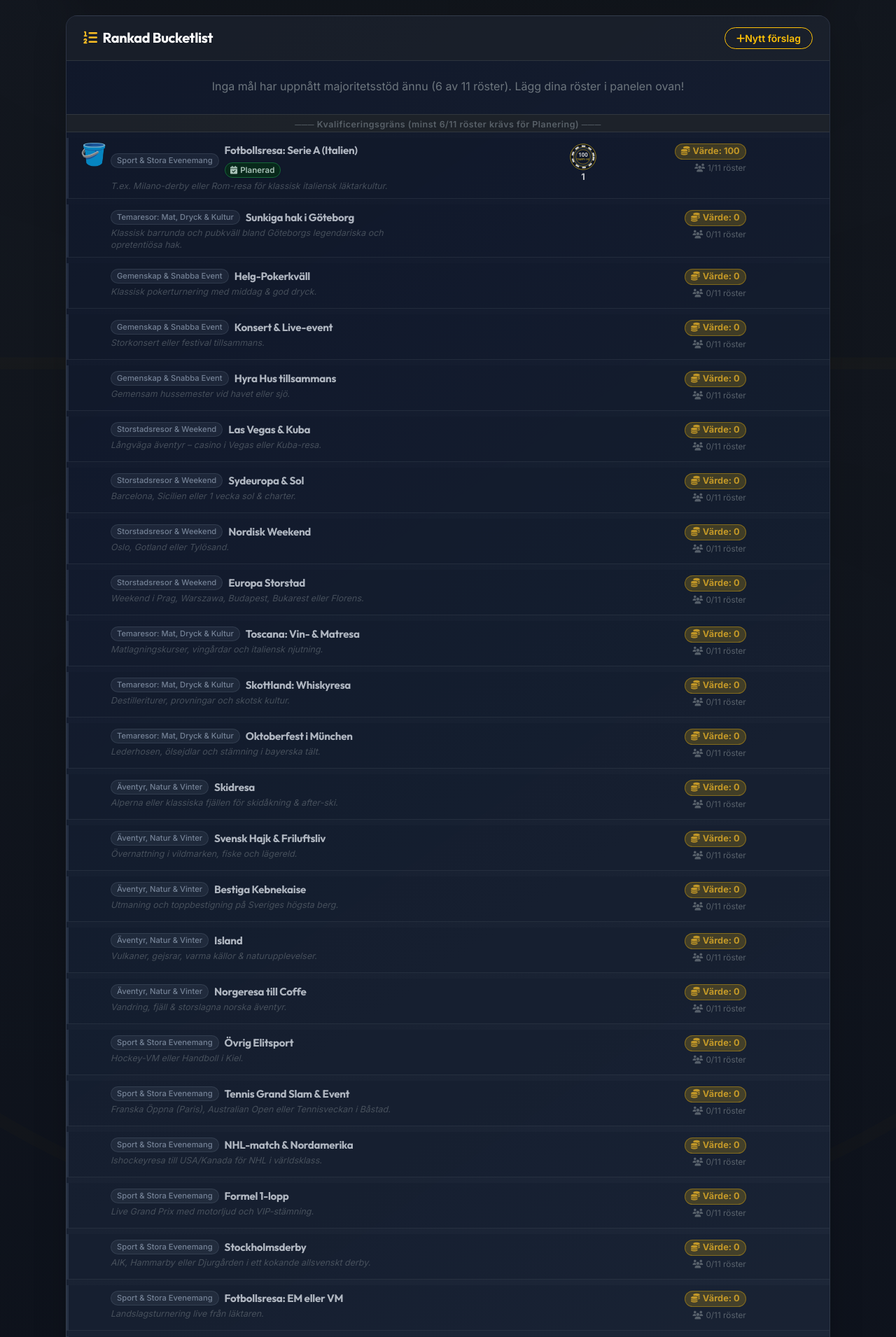
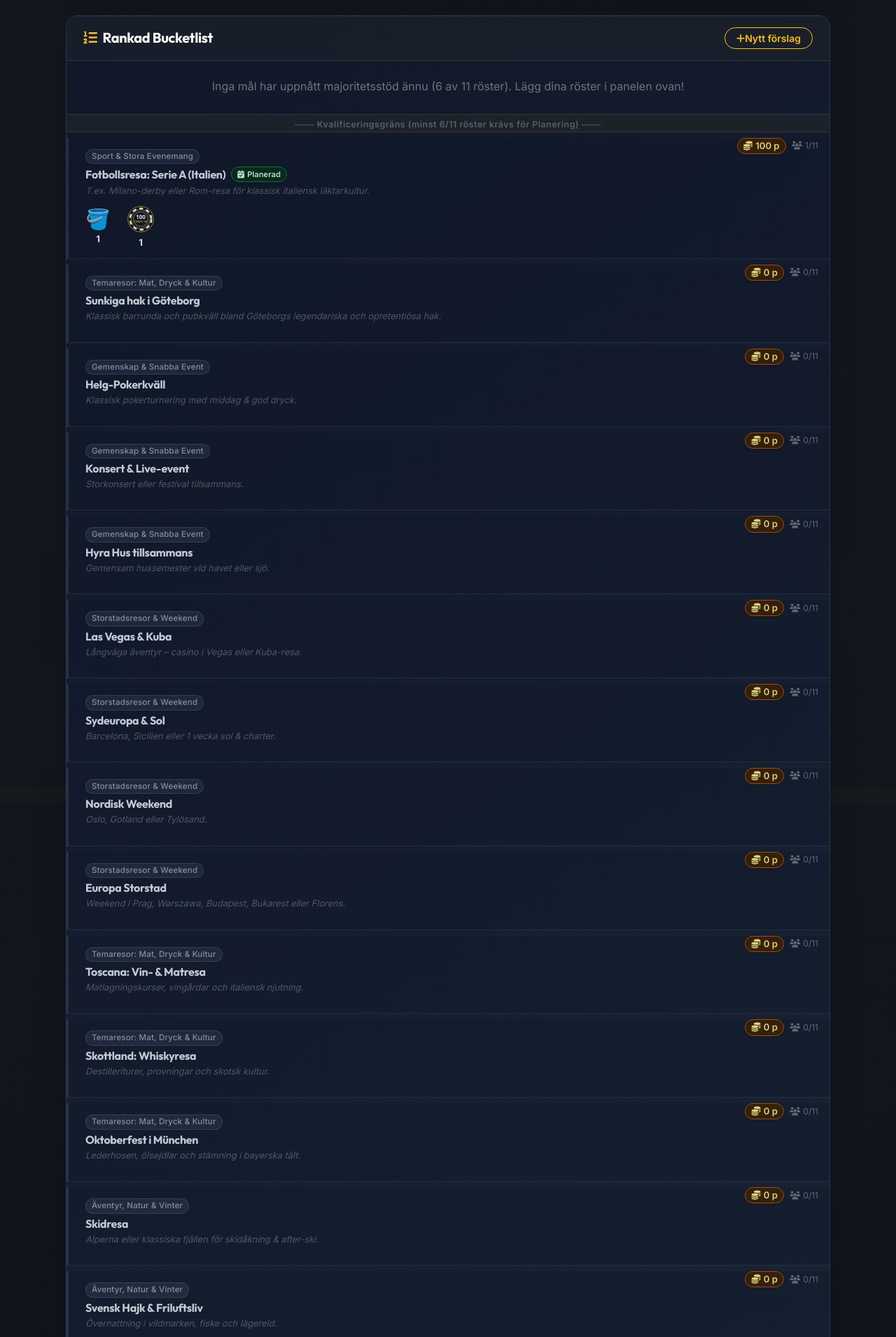
Before and after one commit to johansiedberg/Toarps_Herrklubb, a Django app: page /herrklubb/ in a window 1280 px wide. Shown: the part 1464-3374 px from the top of the page at 70% size. Run offline with Django 5.2, Linux system fonts and the light colour scheme; a user stored in the database is signed in; data comes from the database, SQL or seed files in the repository; tables that the repository leaves empty hold one stand-in row (values such as "Sample post").

Commit message:
style(bucket): implement vertical stack layout for Suggested Events (Category -> Name -> Description -> Bucket/Chips with counts)

```diff
--- a/templates/herrklubb/bucket_item_row.html
+++ b/templates/herrklubb/bucket_item_row.html
@@ -1,129 +1,114 @@
 {% load static %}
-<div class="list-group-item position-relative text-white border-0 border-bottom border-secondary border-opacity-25 py-3.5 px-3 px-md-4 my-1 transition-all hover-row {% if is_planerad_tab %}planerad-row-pop{% else %}idebanken-row-subtle{% endif %}"
-     style="{% if is_planerad_tab %}border-left: 4px solid #EAB308 !important; background: linear-gradient(135deg, rgba(30, 41, 59, 0.95), rgba(15, 23, 42, 0.98)) !important;{% else %}border-left: 3px solid rgba(100, 116, 139, 0.3) !important; background: rgba(15, 23, 42, 0.35) !important; opacity: 0.75;{% endif %}">
+<div class="list-group-item position-relative text-white border-0 border-bottom border-secondary border-opacity-25 py-3 px-3 px-md-4 my-1 transition-all hover-row {% if is_planerad_tab %}planerad-row-pop{% else %}idebanken-row-subtle{% endif %}"
+     style="{% if is_planerad_tab %}border-left: 4px solid #EAB308 !important; background: linear-gradient(135deg, rgba(30, 41, 59, 0.95), rgba(15, 23, 42, 0.98)) !important;{% else %}border-left: 3px solid rgba(100, 116, 139, 0.3) !important; background: rgba(15, 23, 42, 0.35) !important; opacity: 0.85;{% endif %}">
 
-    <!-- Action buttons in top right corner: Change [GAP 7px] Mark as Complete -->
+    <!-- Top Right Corner Actions & Total Value -->
+    <div class="position-absolute top-0 end-0 mt-2.5 me-3 z-3 d-flex align-items-center gap-2">
+        <span class="badge badge-tonal-gold px-2.5 py-1 rounded-pill shadow-sm" style="font-size: 0.82rem; line-height: 1;">
+            <i class="fa-solid fa-coins me-1"></i>{{ item.total_points }} p
+        </span>
+        <span class="small {% if item.vote_count >= 6 %}text-warning fw-bold{% else %}text-secondary{% endif %}" style="font-size: 0.75rem;">
+            <i class="fa-solid fa-users me-1"></i>{{ item.vote_count }}/11
+        </span>
+
         {% if user.is_staff or item.created_by == user %}
-        <div class="position-absolute top-0 end-0 mt-2 me-2.5 z-3 d-flex align-items-center" style="gap: 7px;">
-            <!-- Change / Edit icon button in faded orange -->
+            <!-- Edit button -->
             <button type="button"
-                    class="btn btn-outline-warning btn-sm p-0 rounded-circle d-flex align-items-center justify-content-center opacity-75 hover-opacity-100 transition-all"
+                    class="btn btn-outline-warning btn-sm p-0 rounded-circle d-flex align-items-center justify-content-center opacity-75 hover-opacity-100 transition-all ms-1"
                     title="Ändra förslag"
                     data-bs-toggle="modal"
                     data-bs-target="#editItemModal{{ item.id }}"
-                    style="width: 20px; height: 20px; font-size: 0.6rem; border-width: 1px; color: #F97316; border-color: rgba(249, 115, 22, 0.5); background: rgba(249, 115, 22, 0.12);">
+                    style="width: 22px; height: 22px; font-size: 0.65rem; border-width: 1px; color: #F97316; border-color: rgba(249, 115, 22, 0.5); background: rgba(249, 115, 22, 0.12);">
                 <i class="fa-solid fa-pen"></i>
             </button>
 
-            <!-- Mark as completed checkmark button -->
+            <!-- Complete button -->
             <form action="{% url 'herrklubb_complete_item' item.id %}" method="post" class="d-inline m-0" onsubmit="return confirm('Vill du markera {{ item.title }} som genomförd? Detta frigör alla placerade röster.');">
                 {% csrf_token %}
                 <button type="submit"
                         class="btn btn-outline-success btn-sm p-0 rounded-circle d-flex align-items-center justify-content-center opacity-75 hover-opacity-100 transition-all"
                         title="Markera som genomförd"
-                        style="width: 20px; height: 20px; font-size: 0.6rem; border-width: 1px; background: rgba(34, 197, 94, 0.1);">
+                        style="width: 22px; height: 22px; font-size: 0.65rem; border-width: 1px; background: rgba(34, 197, 94, 0.1);">
                     <i class="fa-solid fa-check"></i>
                 </button>
             </form>
+        {% endif %}
     </div>
+
+    <!-- Main Vertical Stack -->
+    <div class="pe-4 pe-md-5">
+        <!-- Line 1: Category -->
+        <div class="mb-1 d-flex align-items-center gap-2">
+            <span class="badge badge-category rounded-pill px-2 py-0.5">
+                {{ item.category.name }}
+            </span>
+            {% if is_planerad_tab and rank %}
+                <span class="fw-bold text-warning" style="font-size: 0.82rem;">
+                    {% if rank == 1 %}🥇 #1{% elif rank == 2 %}🥈 #2{% elif rank == 3 %}🥉 #3{% else %}#{{ rank }}{% endif %}
+                </span>
+            {% endif %}
+        </div>
+
+        <!-- Line 2: Name / Title -->
+        <div class="d-flex align-items-center gap-2 flex-wrap mb-1">
+            <h4 class="fw-bold mb-0" style="font-size: 1.0rem; color: {% if is_planerad_tab %}#F8FAFC{% else %}#E2E8F0{% endif %}; line-height: 1.25;">
+                {{ item.title }}
+            </h4>
+            {% if item.linked_events.all %}
+                <span class="badge rounded-pill px-2 py-0.5 flex-shrink-0 shadow-sm" style="font-size: 0.7rem; background-color: #052E16; border: 1px solid #15803D; color: #DCFCE7; font-weight: 600;" title="Ingår i nästa inplanerade event!">
+                    <i class="fa-solid fa-calendar-check me-1" style="color: #DCFCE7;"></i>Planerad
+                </span>
+            {% endif %}
+        </div>
+
+        <!-- Line 3: Description -->
+        {% if item.description %}
+            <p class="small mb-2 text-secondary" style="font-size: 0.8rem; color: #94A3B8; opacity: 0.8; font-style: italic; line-height: 1.35;">
+                {{ item.description }}
+            </p>
         {% endif %}
 
-    <div class="row align-items-start g-2">
-
-        <!-- Col 1: Fixed-Width Far Left Slot (36px) so Category, Name & Description align identically across all cards -->
-        <div class="col-auto text-center d-flex align-items-start justify-content-center pt-0.5 ps-0 pe-1" style="width: 36px; min-width: 36px; max-width: 36px; flex-shrink: 0;">
+        <!-- Line 4 & 5: Bucket / Black / Green / Red with # / # / # / # -->
+        <div class="d-flex align-items-center gap-3 gap-md-4 mt-2 pt-1">
+            <!-- 🪣 Bucket -->
             {% if item.dream_users %}
-                <span style="font-size: 1.9rem; line-height: 1; display: inline-flex; align-items: center; justify-content: center; cursor: pointer;"
+                <div class="d-flex flex-column align-items-center justify-content-center text-center" style="min-width: 36px;" title="Högsta dröm (Bucket)">
+                    <span style="font-size: 1.75rem; line-height: 1; display: inline-flex; align-items: center; justify-content: center; cursor: pointer;"
                           class="bucket-dream-trigger transition-all hover-scale"
                           data-bs-toggle="modal"
                           data-bs-target="#dreamUsersModal"
                           data-item-title="{{ item.title }}"
-                      data-users="{% for d_user in item.dream_users %}{% if d_user.get_full_name %}{{ d_user.get_full_name }}{% elif d_user.first_name %}{{ d_user.first_name }} {{ d_user.last_name }}{% else %}{{ d_user.email }}{% endif %}{% if not forloop.last %}, {% endif %}{% endfor %}"
-                      title="Klicka för att se vem som har val/hink på denna aktivitet">
+                          data-users="{% for d_user in item.dream_users %}{% if d_user.get_full_name %}{{ d_user.get_full_name }}{% elif d_user.first_name %}{{ d_user.first_name }} {{ d_user.last_name }}{% else %}{{ d_user.email }}{% endif %}{% if not forloop.last %}, {% endif %}{% endfor %}">
                         🪣
                     </span>
-            {% elif is_planerad_tab and rank %}
-                {% if rank == 1 %}
-                    <span style="font-size: 1.35rem; line-height: 1;" title="1:a Placering">🥇</span>
-                {% elif rank == 2 %}
-                    <span style="font-size: 1.35rem; line-height: 1;" title="2:a Placering">🥈</span>
-                {% elif rank == 3 %}
-                    <span style="font-size: 1.35rem; line-height: 1;" title="3:e Placering">🥉</span>
-                {% else %}
-                    <span class="fw-extrabold text-warning" style="font-size: 0.95rem;" title="#{{ rank }} Placering">#{{ rank }}</span>
-                {% endif %}
-            {% endif %}
-        </div>
-
-        <!-- Col 2: Category, Name & Description (Separate left-aligned rows on narrow screens, side-by-side on desktop) -->
-        <div class="col col-md-5 col-lg-5 pe-5 pe-md-2 text-start">
-            <div class="d-flex flex-column flex-md-row align-items-start align-items-md-center gap-1 gap-md-2 mb-1">
-                <span class="badge rounded-pill px-2 py-0.5 flex-shrink-0 mb-1 mb-md-0" style="font-size: 0.7rem; font-weight: 500; color: #94A3B8; background-color: rgba(148, 163, 184, 0.12); border: 1px solid rgba(148, 163, 184, 0.22);">
-                    {{ item.category.name }}
-                </span>
-                <div class="d-flex align-items-center gap-2 flex-wrap">
-                    <h4 class="fw-bold mb-0 text-break text-start" style="font-size: 0.95rem; color: {% if is_planerad_tab %}#F8FAFC{% else %}#E2E8F0{% endif %}; line-height: 1.25;">
-                        {{ item.title }}
-                    </h4>
-                    {% if item.linked_events.all %}
-                        <span class="badge rounded-pill px-2.5 py-1 flex-shrink-0 shadow-sm" style="font-size: 0.72rem; background-color: #052E16; border: 1px solid #15803D; color: #DCFCE7; font-weight: 600;" title="Ingår i nästa inplanerade event!">
-                            <i class="fa-solid fa-calendar-check me-1" style="color: #DCFCE7;"></i>Planerad
-                        </span>
-                    {% endif %}
-                </div>
-            </div>
-            {% if item.description %}
-                <p class="small mb-0 text-secondary text-start" style="font-size: 0.78rem; color: #94A3B8; opacity: 0.75; font-style: italic; display: -webkit-box; -webkit-line-clamp: 2; -webkit-box-orient: vertical; overflow: hidden; text-overflow: ellipsis; line-height: 1.35;">
-                    {{ item.description }}
-                </p>
-            {% endif %}
-        </div>
-
-        <!-- Mobile & Desktop Row: Chips (vertically centered) -->
-        <div class="col-7 col-md-3 text-center text-md-end ms-auto ms-md-0 p-0 d-flex align-items-center justify-content-center justify-content-md-end">
-            <div class="d-flex align-items-center justify-content-center justify-content-md-end gap-2 gap-md-3" style="min-height: 48px;">
-                <!-- Svart Marker (100) -->
-                {% if item.count_svart > 0 %}
-                    <div class="d-flex flex-column align-items-center justify-content-center m-0 p-0" title="Svarta marker (100)">
-                        <img src="{% static 'herrklubb/img/chip_black.svg' %}" width="38" height="38" alt="Svart 100" class="d-block m-0 p-0">
-                        <strong class="text-white mt-1" style="font-size: 0.8rem; line-height: 1;">{{ item.count_svart }}</strong>
+                    <strong class="text-white mt-2" style="font-size: 0.82rem; line-height: 1;">{{ item.dream_users|length }}</strong>
                 </div>
             {% endif %}
 
-                <!-- Grön Marker (50) -->
-                {% if item.count_gron > 0 %}
-                    <div class="d-flex flex-column align-items-center justify-content-center m-0 p-0" title="Gröna marker (50)">
-                        <img src="{% static 'herrklubb/img/chip_green.svg' %}" width="38" height="38" alt="Grön 50" class="d-block m-0 p-0">
-                        <strong class="text-white mt-1" style="font-size: 0.8rem; line-height: 1;">{{ item.count_gron }}</strong>
+            <!-- ♠ Svart Marker (100) -->
+            {% if item.count_svart > 0 %}
+                <div class="d-flex flex-column align-items-center justify-content-center text-center" style="min-width: 36px;" title="Svarta marker (100)">
+                    <img src="{% static 'herrklubb/img/chip_black.svg' %}" width="38" height="38" alt="Svart 100">
+                    <strong class="text-white mt-2" style="font-size: 0.82rem; line-height: 1;">{{ item.count_svart }}</strong>
                 </div>
             {% endif %}
 
-                <!-- Röd Marker (25) -->
-                {% if item.count_rod > 0 %}
-                    <div class="d-flex flex-column align-items-center justify-content-center m-0 p-0" title="Röda marker (25)">
-                        <img src="{% static 'herrklubb/img/chip_red.svg' %}" width="38" height="38" alt="Röd 25" class="d-block m-0 p-0">
-                        <strong class="text-white mt-1" style="font-size: 0.8rem; line-height: 1;">{{ item.count_rod }}</strong>
+            <!-- ♣ Grön Marker (50) -->
+            {% if item.count_gron > 0 %}
+                <div class="d-flex flex-column align-items-center justify-content-center text-center" style="min-width: 36px;" title="Gröna marker (50)">
+                    <img src="{% static 'herrklubb/img/chip_green.svg' %}" width="38" height="38" alt="Grön 50">
+                    <strong class="text-white mt-2" style="font-size: 0.82rem; line-height: 1;">{{ item.count_gron }}</strong>
                 </div>
             {% endif %}
 
-                {% if item.count_svart == 0 and item.count_gron == 0 and item.count_rod == 0 %}
-                    <div style="height: 48px; min-height: 48px;"></div>
+            <!-- ♦ Röd Marker (25) -->
+            {% if item.count_rod > 0 %}
+                <div class="d-flex flex-column align-items-center justify-content-center text-center" style="min-width: 36px;" title="Röda marker (25)">
+                    <img src="{% static 'herrklubb/img/chip_red.svg' %}" width="38" height="38" alt="Röd 25">
+                    <strong class="text-white mt-2" style="font-size: 0.82rem; line-height: 1;">{{ item.count_rod }}</strong>
+                </div>
             {% endif %}
         </div>
-        </div>
-
-        <!-- Col 4: Total Value & Vote Count (vertically centered to match chips block) -->
-        <div class="col-5 col-md-3 col-lg-3 text-end pe-md-4 pe-lg-5 d-flex align-items-center justify-content-end p-0" style="min-width: 95px;">
-            <div class="d-flex flex-column align-items-end justify-content-center m-0 p-0">
-                <span class="badge bg-warning bg-opacity-25 border border-warning border-opacity-50 text-warning fw-bold px-2 py-1 rounded-pill mb-1" style="font-size: 0.8rem; line-height: 1;">
-                    <i class="fa-solid fa-coins me-1"></i>Värde: {{ item.total_points }}
-                </span>
-                <span class="small {% if item.vote_count >= 6 %}text-warning fw-bold{% else %}text-secondary{% endif %}" style="font-size: 0.74rem;">
-                    <i class="fa-solid fa-users me-1"></i>{{ item.vote_count }}/11 röster
-                </span>
-            </div>
-        </div>
-
     </div>
 </div>
 
```
Also changed, not shown: .agents/AGENTS.md. Lines whose indentation alone changed are shown as unchanged.
